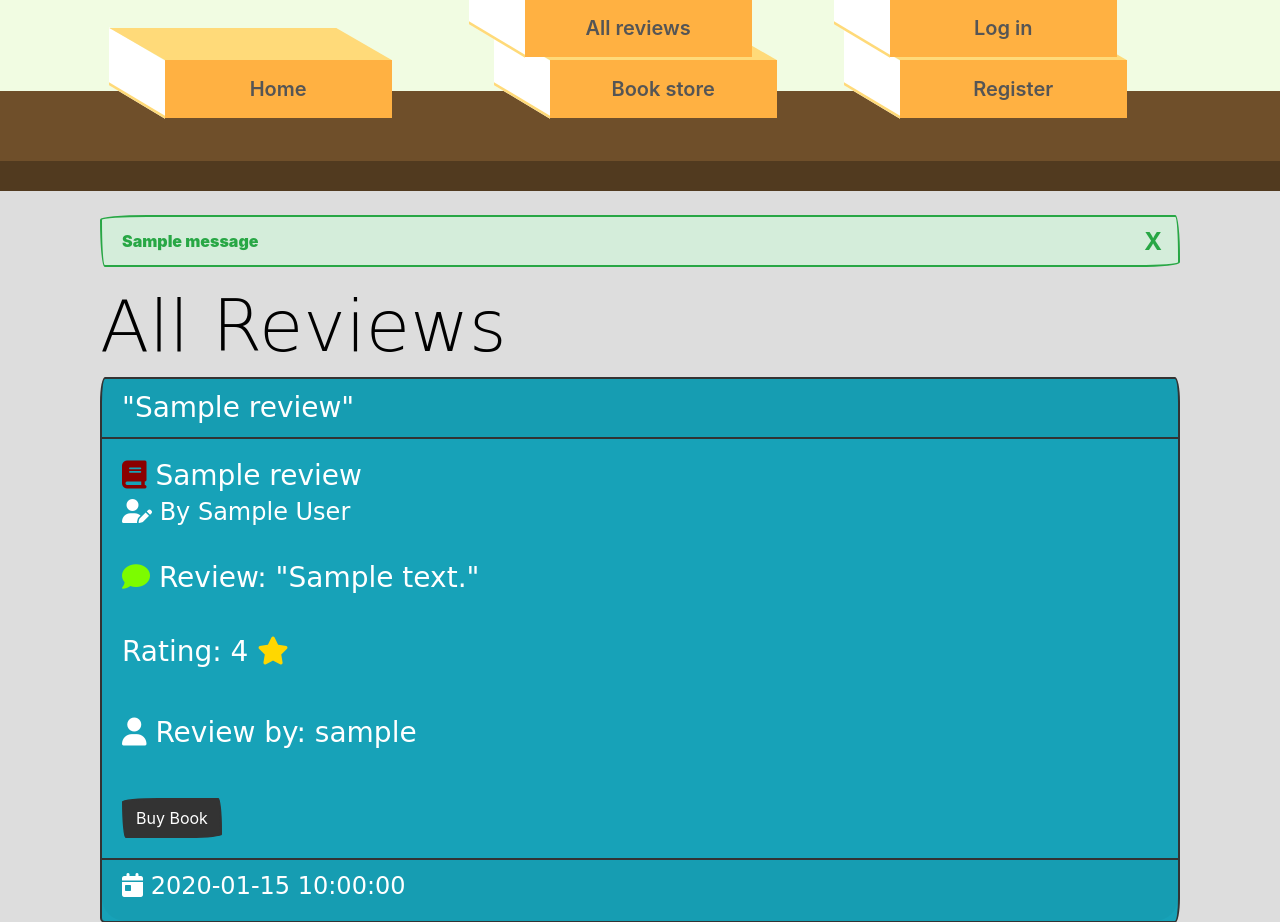
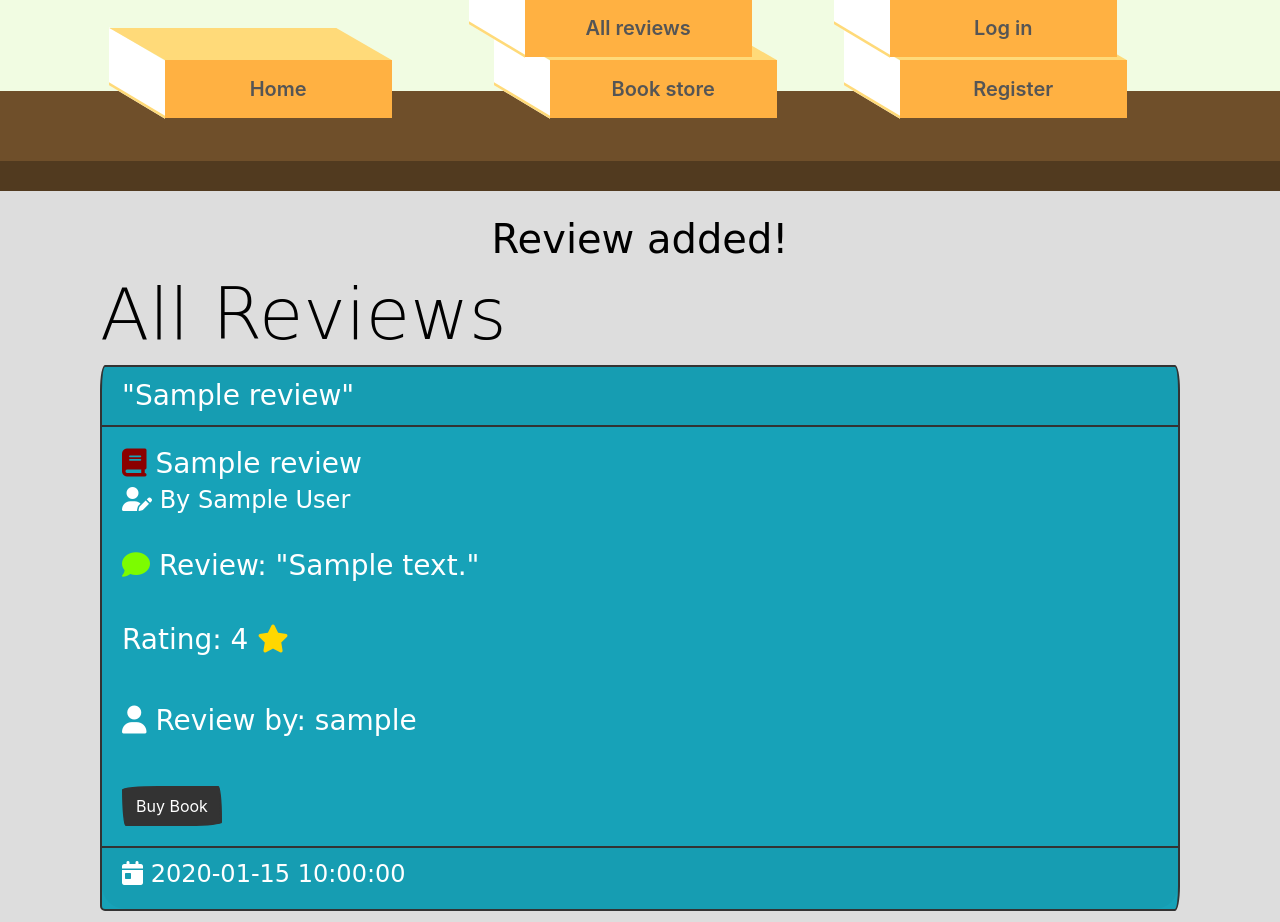
Before and after one commit to cthoms1993/book-review-project, a Flask app: page /get_reviews in a window 1280 px wide; the page is wider, and only the part inside the window is pictured. Shown: the part 262-1184 px from the top of that part. Run offline with Flask 2, Linux system fonts and the light colour scheme; one stand-in notice (Sample message) is shown; a database or web service that is not in the repository returns one stand-in record (values such as "Sample title"); some libraries are stand-ins or nearby versions; some web fonts are replaced.

```diff
--- a/app.py
+++ b/app.py
@@ -30,7 +30,7 @@ def index():
 def login_page():
     """creates the ability to log in to your account if your username is recognised."""
     if 'username' in session:
-        flash('')
+        flash('welcome back!')
         return redirect(url_for('account'))
 
     return render_template('login.html')
@@ -105,12 +105,14 @@ def update_review(review_id):
                        'date': request.form.get('date'),
                        'book_cover': request.form.get('book_cover')
                    })
+    flash('Reviews edited successfully')
     return redirect(url_for('account'))
 
 
 @app.route('/insert_review', methods=['POST'])
 def insert_review():
     reviews.insert_one(request.form.to_dict())
+    flash('')
     return redirect(url_for('get_reviews'))
 
 
--- a/templates/account.html
+++ b/templates/account.html
@@ -4,7 +4,7 @@
         {% with messages = get_flashed_messages() %}
             {% if messages %}
                 {% for message in messages %}
-                    <h1 class=" text-center main-title"> welcome back {{ session['username'] }}!</h1>
+                    <h1 class=" text-center main-title"> {{ message }}</h1>
                 {% endfor %}
             {% endif %}
         {% endwith %}
--- a/templates/reviews.html
+++ b/templates/reviews.html
@@ -4,10 +4,7 @@
         {% with messages = get_flashed_messages() %}
             {% if messages %}
                 {% for message in messages %}
-                    <div class="alert alert-dismissible alert-success">
-                        <button class="close" type="button" data-dismiss="alert">&times;</button>
-                        <strong>{{ message }}</strong>
-                    </div>
+                     <h1 class=" text-center main-title"> Review added!</h1>
                 {% endfor %}
             {% endif %}
         {% endwith %}
```
Also changed, not shown: 4 other files.
